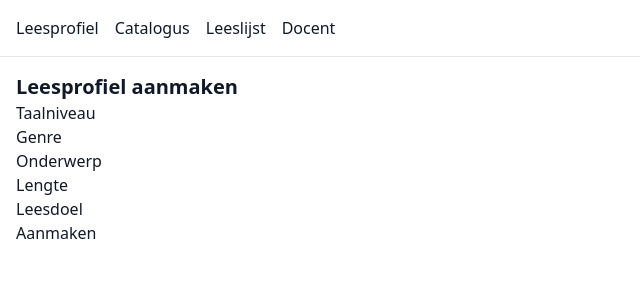
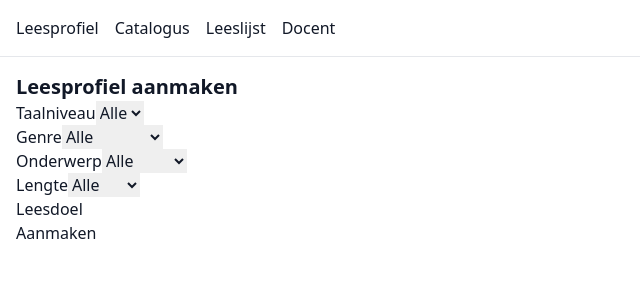
Before and after one commit to VinValentinoo/vrij-lezen-op-maat, a Next.js app in the folder front-end/: page /profiel in a window 1280 px wide. Shown: the top 300 px of the page, without its empty margins (0-640 px from the left). Built offline with nearby package versions, Linux system fonts and the light colour scheme; no server answers.

Commit message:
Update page.tsx
Dropdowns inplaats van input velden voor conistente data.

```diff
--- a/front-end/src/app/profiel/page.tsx
+++ b/front-end/src/app/profiel/page.tsx
@@ -55,8 +55,8 @@ export default function ProfielPage() {
 
     async function handleSubmit(e: React.FormEvent) {
         e.preventDefault();
+        setLoading(true);
         setErr('');
-        setLoading(true);
 
         try {
             const data = await apiFetch<Profile>('/profile', {
@@ -66,14 +66,13 @@ export default function ProfielPage() {
             setProfile(data);
             setProfileExists(true);
         } catch (err) {
-            if(err instanceof Error) {
+            if (err instanceof Error) {
                 setErr(err.message);
             } else {
                 setErr('Er is iets mis gegaan.')
             }
         } finally {
             setLoading(false);
-            setErr('')
         }
     }
 
@@ -90,51 +89,69 @@ export default function ProfielPage() {
                 <form onSubmit={handleSubmit}>
                     <div>
                         <label htmlFor="taalniveau">Taalniveau</label>
-                        <input
+                        <select
                             id="taalniveau"
-                            type="text"
                             value={profile.taalniveau}
-                            onChange={(e) => setProfile({ ...profile, taalniveau: e.target.value})}
-                            required
-                        />
+                            onChange={(e) => setProfile({ ...profile, taalniveau: e.target.value })}
+                        >
+                            <option value="">Alle</option>
+                            <option value="A2">A2</option>
+                            <option value="B1">B1</option>
+                            <option value="B2">B2</option>
+                            <option value="C1">C1</option>
+                        </select>
                     </div>
+
                     <div>
                         <label htmlFor="genre">Genre</label>
-                        <input
+                        <select
                             id="genre"
-                            type="text"
                             value={profile.genre}
-                            onChange={(e) => setProfile({ ...profile, genre: e.target.value})}
-                            required
-                        />
+                            onChange={(e) => setProfile({ ...profile, genre: e.target.value })}
+                        >
+                            <option value="">Alle</option>
+                            <option value="Drama">Drama</option>
+                            <option value="Thriller">Thriller</option>
+                            <option value="Romantiek">Romantiek</option>
+                            <option value="Avontuur">Avontuur</option>
+                        </select>
                     </div>
+
                     <div>
                         <label htmlFor="onderwerp">Onderwerp</label>
-                        <input
+                        <select
                             id="onderwerp"
-                            type="text"
                             value={profile.onderwerp}
-                            onChange={(e) => setProfile({ ...profile, onderwerp: e.target.value})}
-                            required
-                        />
+                            onChange={(e) => setProfile({ ...profile, onderwerp: e.target.value })}
+                        >
+                            <option value="">Alle</option>
+                            <option value="Familie">Familie</option>
+                            <option value="Mysterie">Mysterie</option>
+                            <option value="Liefde">Liefde</option>
+                        </select>
                     </div>
+
                     <div>
                         <label htmlFor="lengte">Lengte</label>
-                        <input
+                        <select
                             id="lengte"
-                            type="text"
                             value={profile.lengte}
-                            onChange={(e) => setProfile({ ...profile, lengte: e.target.value})}
-                            required
-                        />
+                            onChange={(e) => setProfile({...profile, lengte: e.target.value})}
+                        >
+                            <option value="">Alle</option>
+                            <option value="Kort">Kort</option>
+                            <option value="Middel">Middel</option>
+                            <option value="Lang">Lang</option>
+                        </select>
                     </div>
+
                     <div>
                         <label htmlFor="leesdoel">Leesdoel</label>
                         <input
                             id="leesdoel"
                             type="text"
                             value={profile.leesdoel}
-                            onChange={(e) => setProfile({ ...profile, leesdoel: e.target.value})}
+                            onChange={(e) => setProfile({ ...profile, leesdoel: e.target.value })}
                             required
                         />
                     </div>
```
